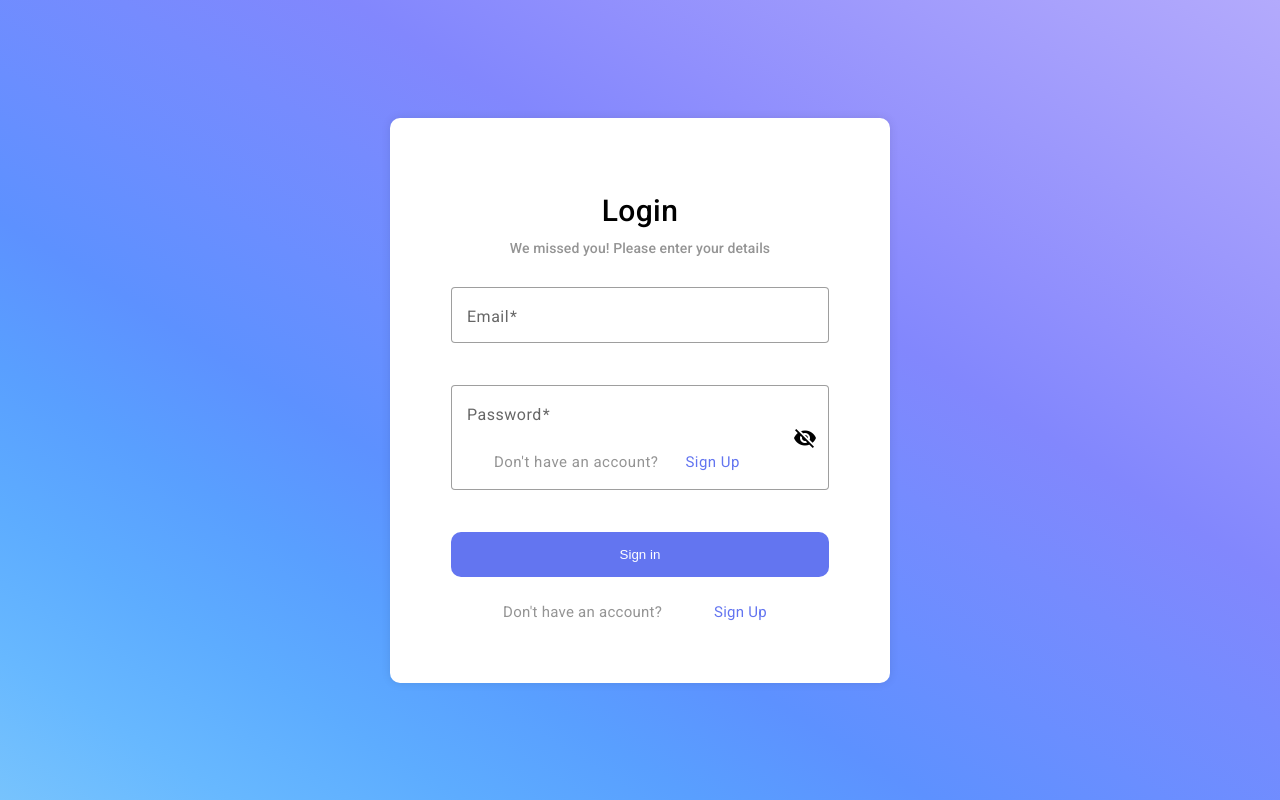
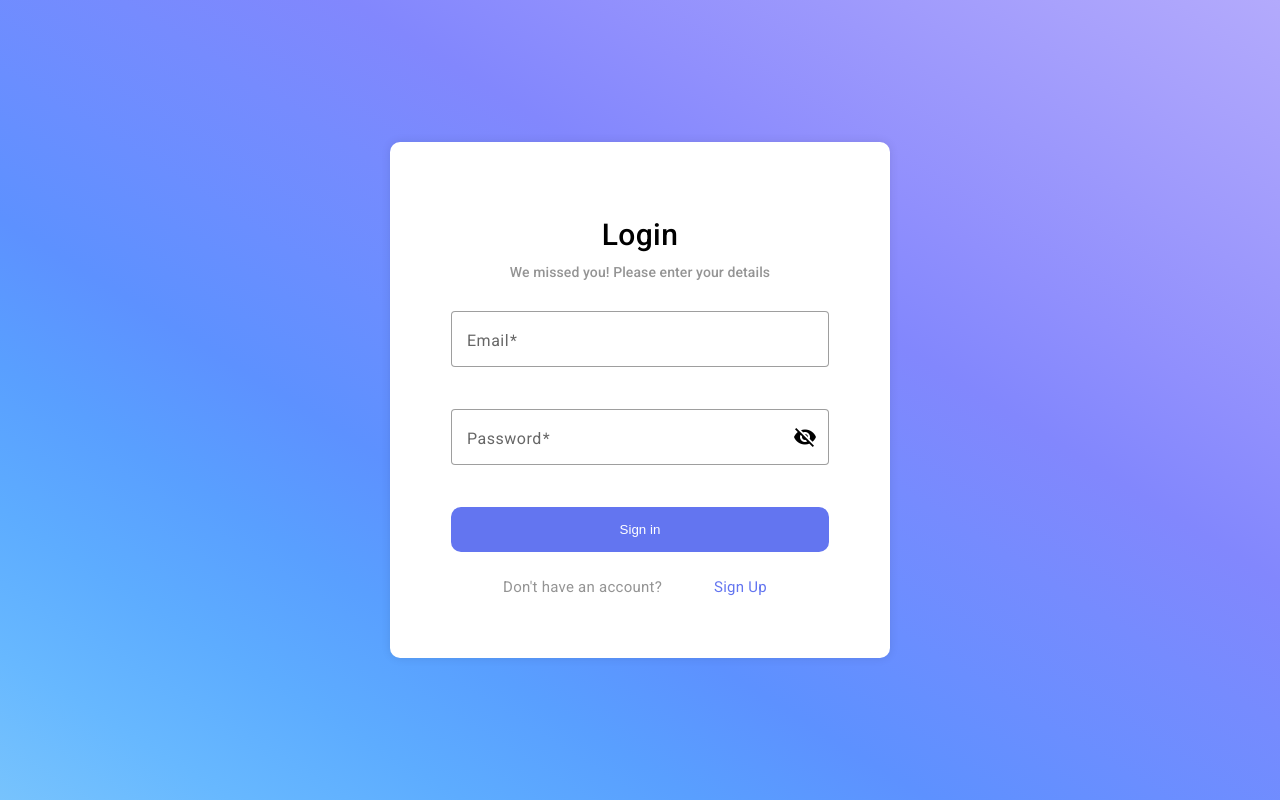
Before and after one commit to Finanzas-SI81-Grupo4/FinanzasFrontend, an Angular app: page /sign-in in a window 1280 px wide. Built offline with nearby package versions, Linux system fonts and the light colour scheme.

Commit message:
(Sign-up): fixed html

```diff
--- a/src/app/security/pages/sign-in/sign-in.component.html
+++ b/src/app/security/pages/sign-in/sign-in.component.html
@@ -32,14 +32,7 @@
                   </mat-icon>
                 </button>
 
-          <div class="sign-up-content">
-            <label class="question-text">Don't have an account?</label>
-            <label class="sign-up-link">
-              <a routerLink="/sign-up">
-                Sign Up
-              </a>
-            </label>
-          </div>
+
                 <mat-error *ngIf="loginForm.controls['password'] && !loginForm.controls['password'].valid">
                   Password is required
                 </mat-error>
```
